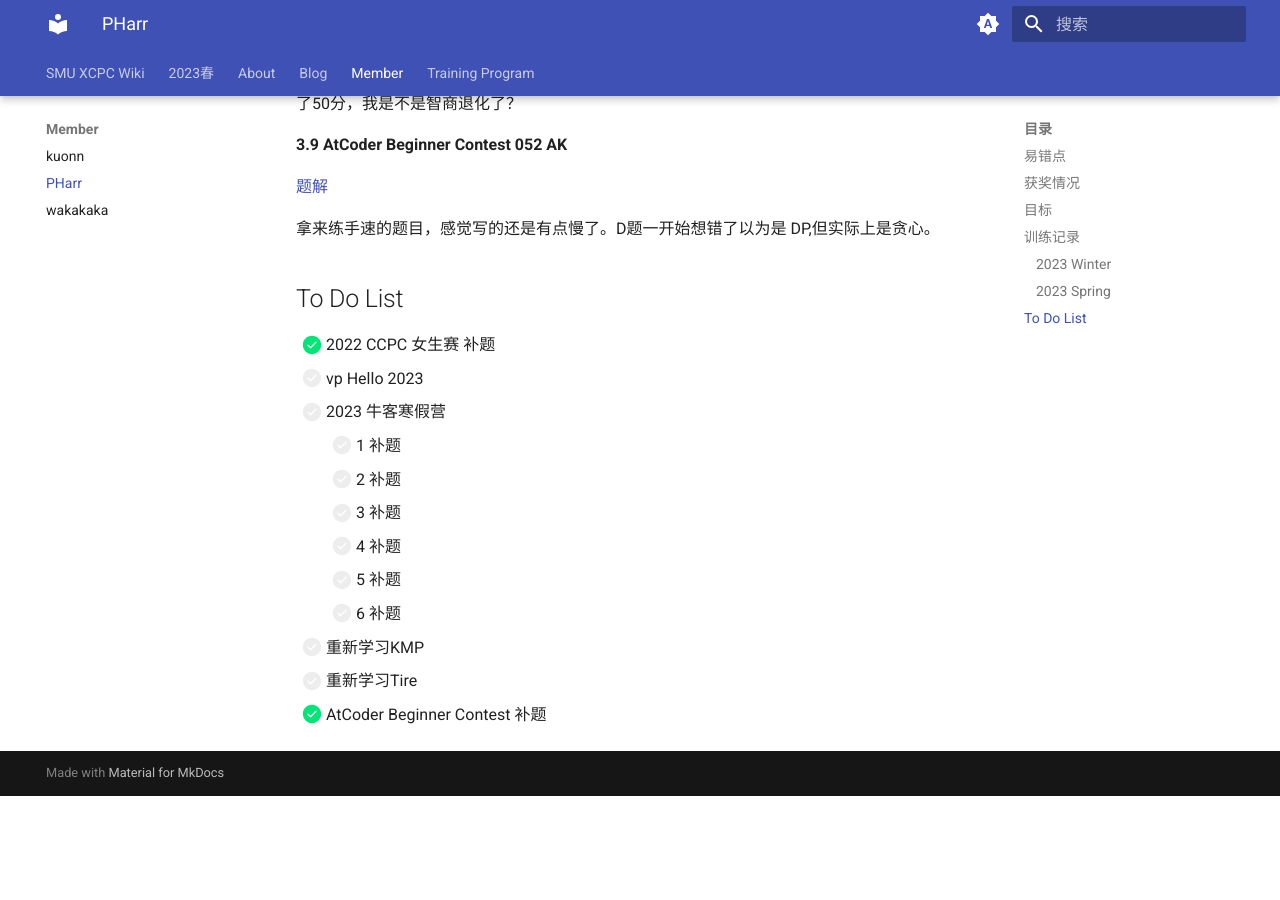
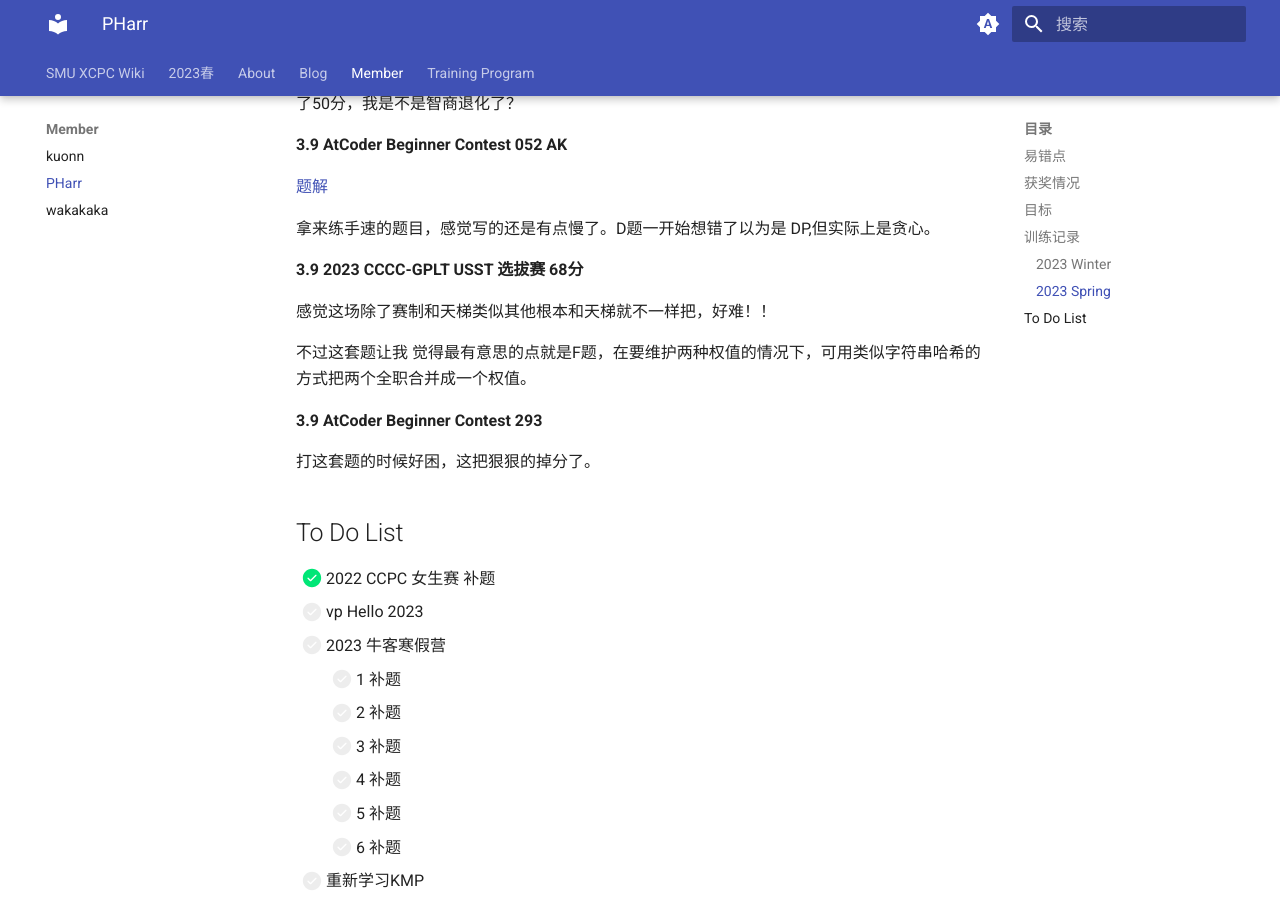
Before and after one commit to SMU-XCPC/wiki, an MkDocs documentation site: the page built from docs/Member/PHarr.md, in a window 1280 px wide and 900 px high, scrolled down 2716 px. Built offline with MkDocs 1.6.1 and Material for MkDocs 9.7.7, drawn with Linux system fonts in a browser that asks for light colours; before the commit the page ends 3512 px from its top, so only the background shows below that.

```diff
--- a/docs/Member/PHarr.md
+++ b/docs/Member/PHarr.md
@@ -111,6 +111,16 @@ email：xin.mai@forxmail.com
 
 拿来练手速的题目，感觉写的还是有点慢了。D题一开始想错了以为是 DP,但实际上是贪心。
 
+**3.9 2023 CCCC-GPLT USST 选拔赛 68分**
+
+感觉这场除了赛制和天梯类似其他根本和天梯就不一样把，好难！！
+
+不过这套题让我 觉得最有意思的点就是F题，在要维护两种权值的情况下，可用类似字符串哈希的方式把两个全职合并成一个权值。
+
+**3.9 AtCoder Beginner Contest 293**
+
+打这套题的时候好困，这把狠狠的掉分了。
+
 ## To Do List
 
 - [x] 2022 CCPC 女生赛 补题
```
Also changed, not shown: docs/About/guide.md (added, +45 -0 lines), docs/index.md (+2 -0 lines).
